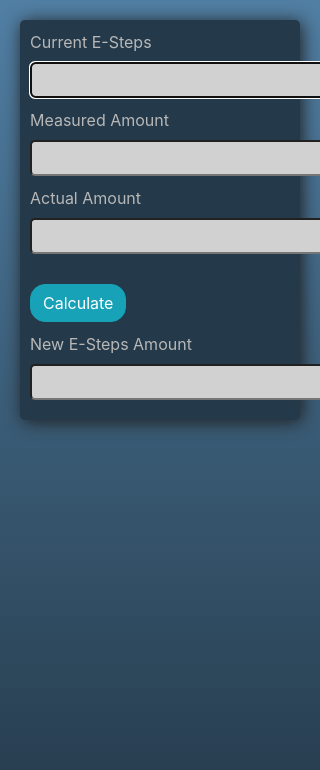
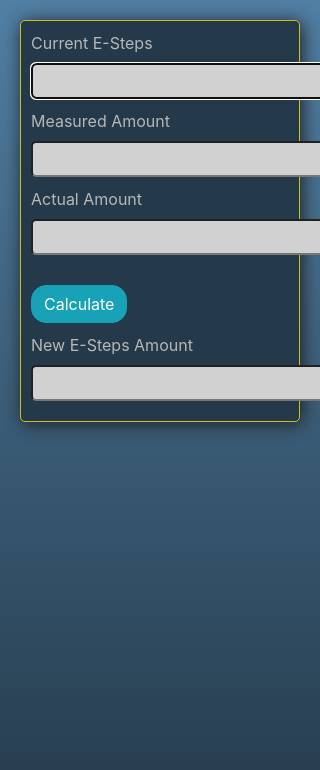
Before and after one commit to darrenrector91/e-steps-calculator, an Electron app: page src/index.html in a window 320 px wide. Shown: the top 770 px of the page. Drawn offline with Linux system fonts and the light colour scheme.

Commit message:
updated styling

```diff
--- a/src/styles.css
+++ b/src/styles.css
@@ -21,6 +21,7 @@ body {
 
 .inputWrapper {
   background-color: #243949;
+  border: 0.5px solid rgb(197, 197, 25);
   border-radius: 5px;
   padding: 10px;
   margin-bottom: 20px;
```
Also changed, not shown: src/assets/electron.png (added).
